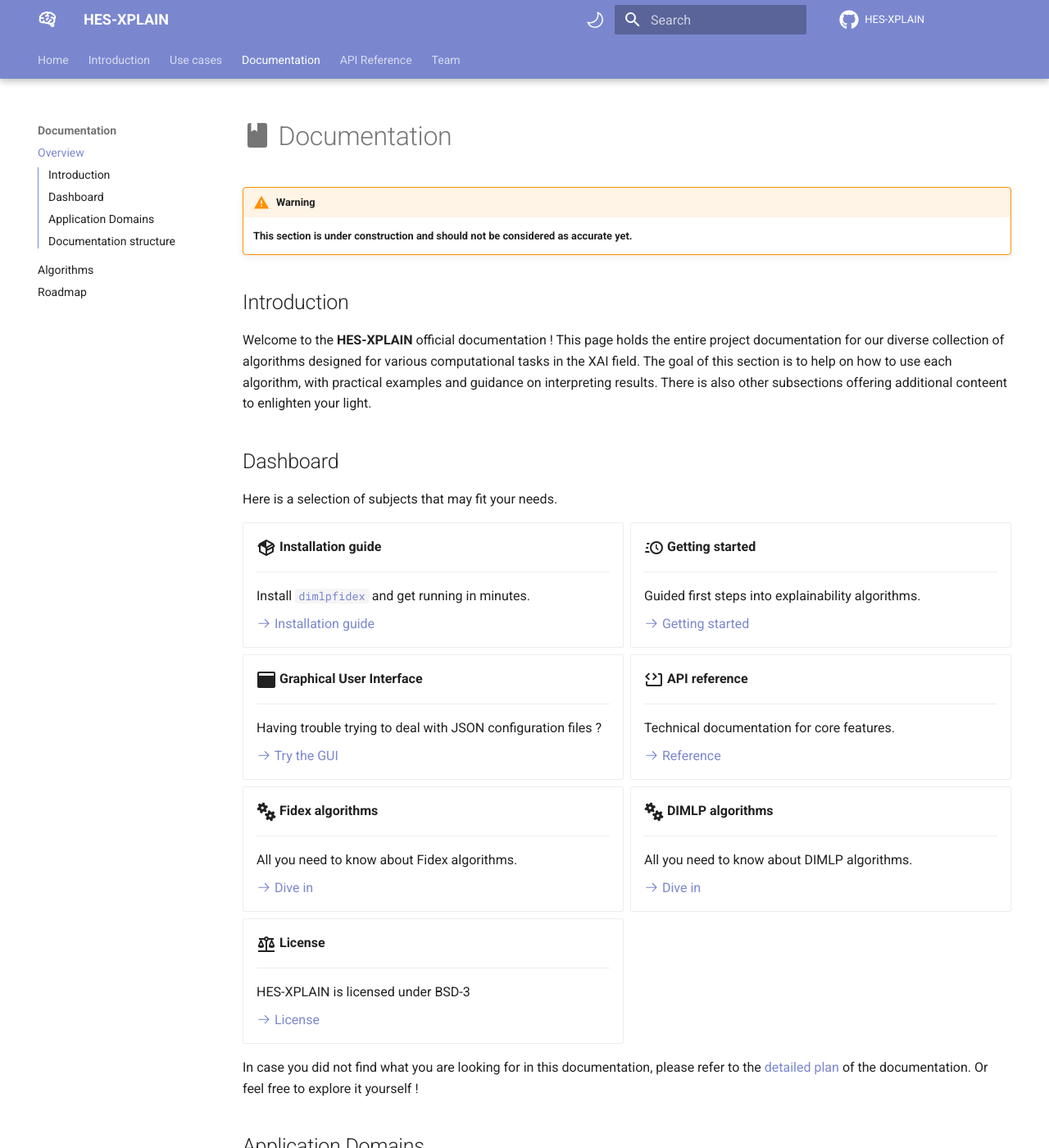
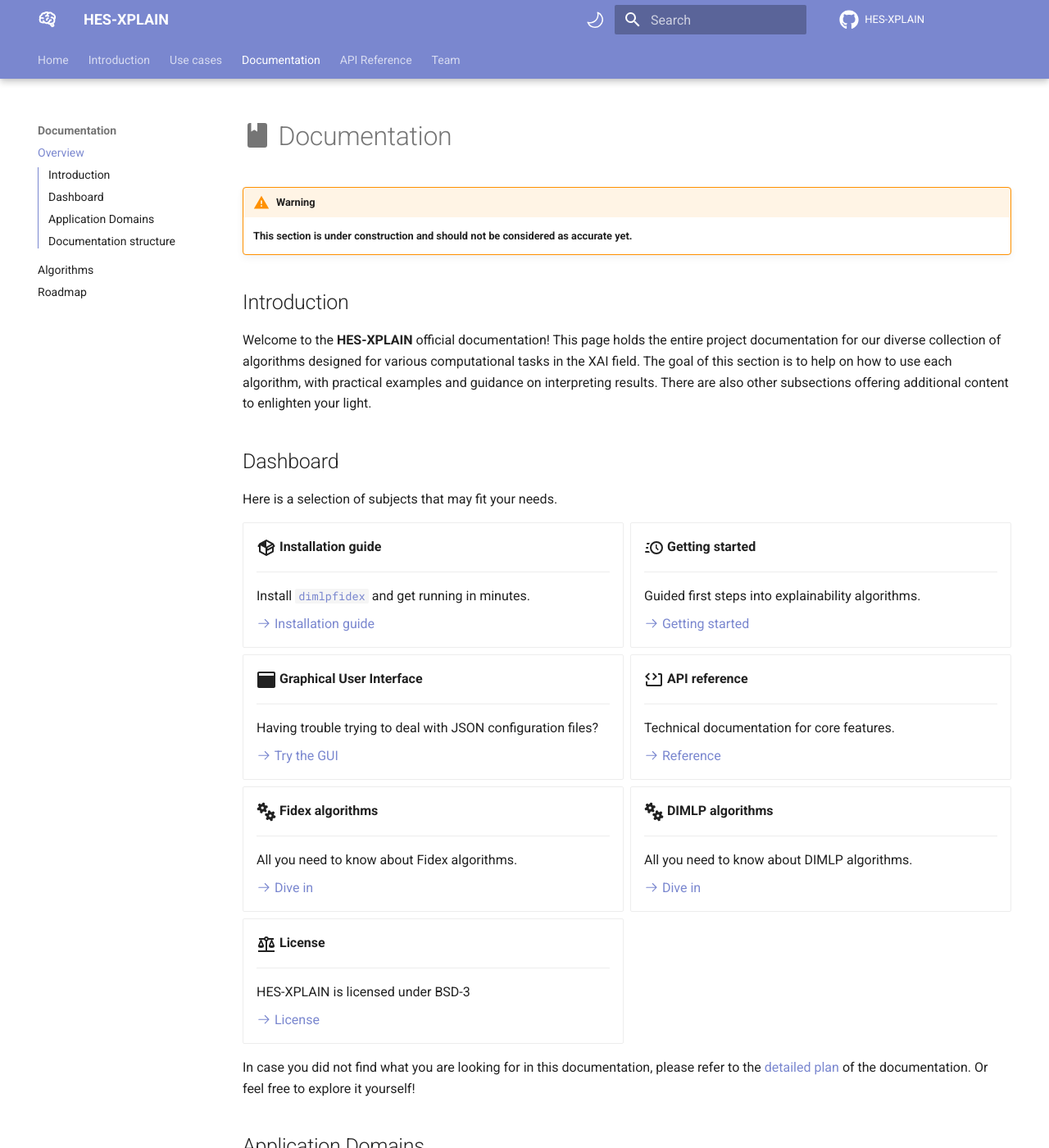
Before and after one commit to HES-XPLAIN/hes-xplain.github.io, an MkDocs documentation site: the page built from docs/documentation/overview.md, in a window 1280 px wide and 1400 px high. Shown: the whole window at 82% size. Built offline with MkDocs 1.6.1 and Material for MkDocs 9.7.7, drawn with Linux system fonts in a browser that asks for light colours; comment, search, counter and statistics services are not loaded.

Commit message:
Fixed typo

```diff
--- a/docs/documentation/overview.md
+++ b/docs/documentation/overview.md
@@ -4,7 +4,7 @@
     **This section is under construction and should not be considered as accurate yet.**
 
 ## Introduction
-Welcome to the **HES-XPLAIN** official documentation ! This page holds the entire project documentation for our diverse collection of algorithms designed for various computational tasks in the XAI field. The goal of this section is to help on how to use each algorithm, with practical examples and guidance on interpreting results. There is also other subsections offering additional conteent to enlighten your light.
+Welcome to the **HES-XPLAIN** official documentation! This page holds the entire project documentation for our diverse collection of algorithms designed for various computational tasks in the XAI field. The goal of this section is to help on how to use each algorithm, with practical examples and guidance on interpreting results. There are also other subsections offering additional content to enlighten your light.
 
 
 ## Dashboard
@@ -33,7 +33,7 @@ Here is a selection of subjects that may fit your needs.
 
     ---
 
-    Having trouble trying to deal with JSON configuration files ?
+    Having trouble trying to deal with JSON configuration files?
 
     [:octicons-arrow-right-24: Try the GUI](gui.md)
 
@@ -74,7 +74,7 @@ Here is a selection of subjects that may fit your needs.
 
 </div>
 
-In case you did not find what you are looking for in this documentation, please refer to the [detailed plan](#documentation-structure) of the documentation. Or feel free to explore it yourself !
+In case you did not find what you are looking for in this documentation, please refer to the [detailed plan](#documentation-structure) of the documentation. Or feel free to explore it yourself!
 
 
 ## Application Domains
```
